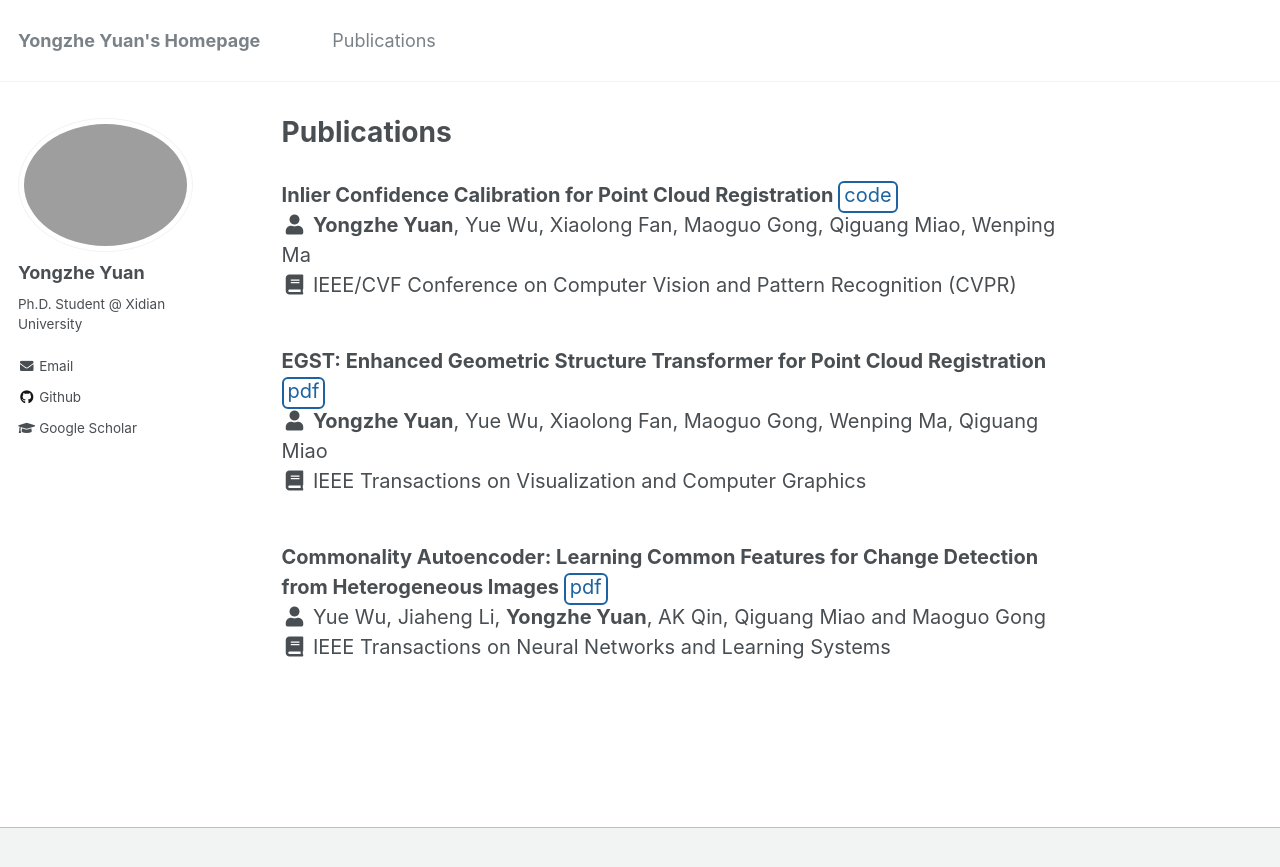
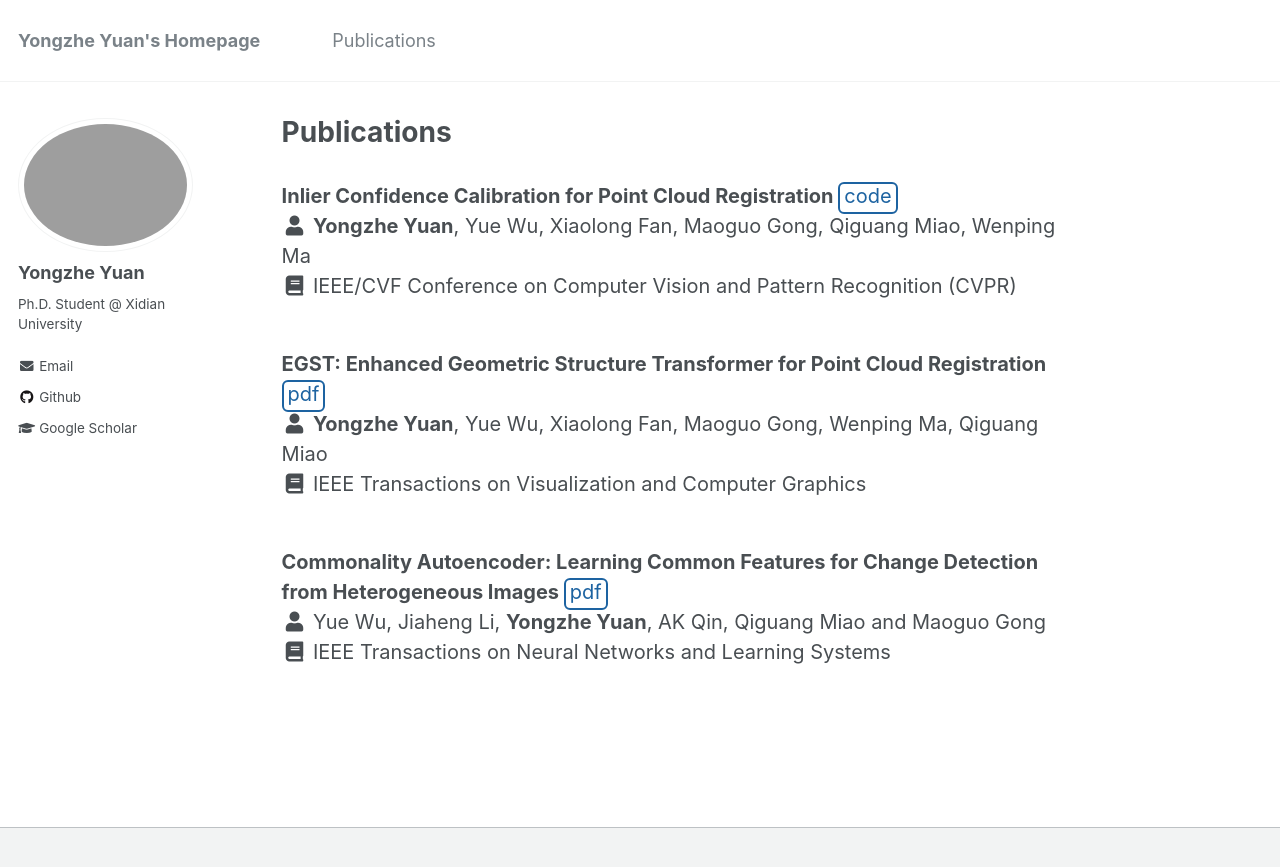
Before and after one commit to YYZMARS/YYZMARS.github.io, a Jekyll site: the page built from _pages/publications.md, in a window 1280 px wide. Shown: the top 867 px of the page. Built offline with Jekyll 4.4.1, drawn with Linux system fonts in a browser that asks for light colours.

Commit message:
Update publications.css

```diff
--- a/assets/css/publications.css
+++ b/assets/css/publications.css
@@ -38,3 +38,8 @@ text-decoration: none;
   -ms-transition: all 1s ease;
   transition: all 1s ease;
 }
+
+.archive__item-entry .archive__item{
+    padding-top: 1px;
+    padding-bottom: 1px;
+}
```
